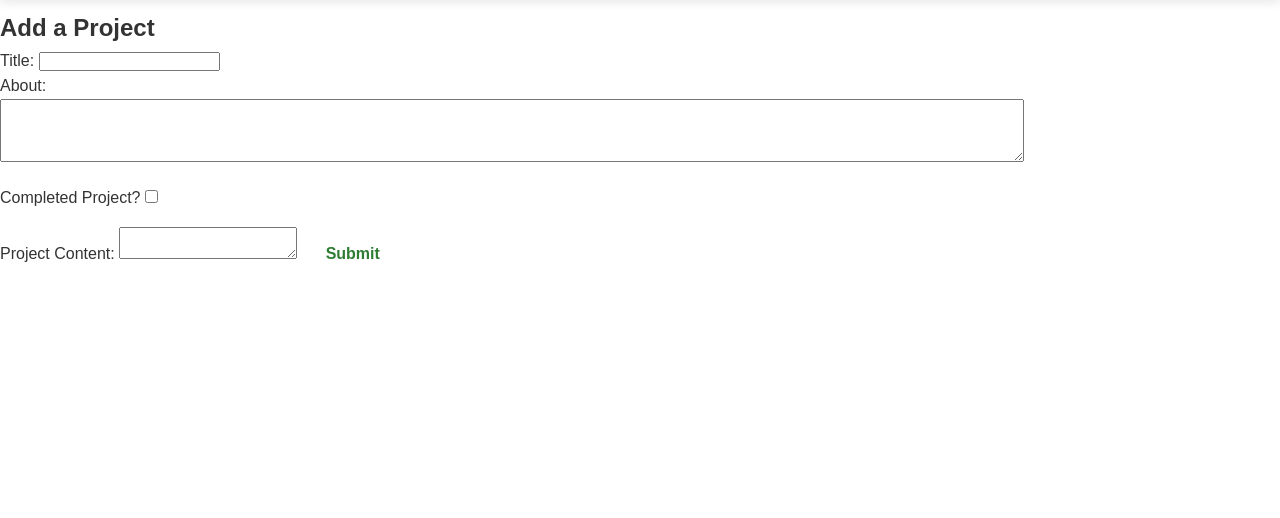
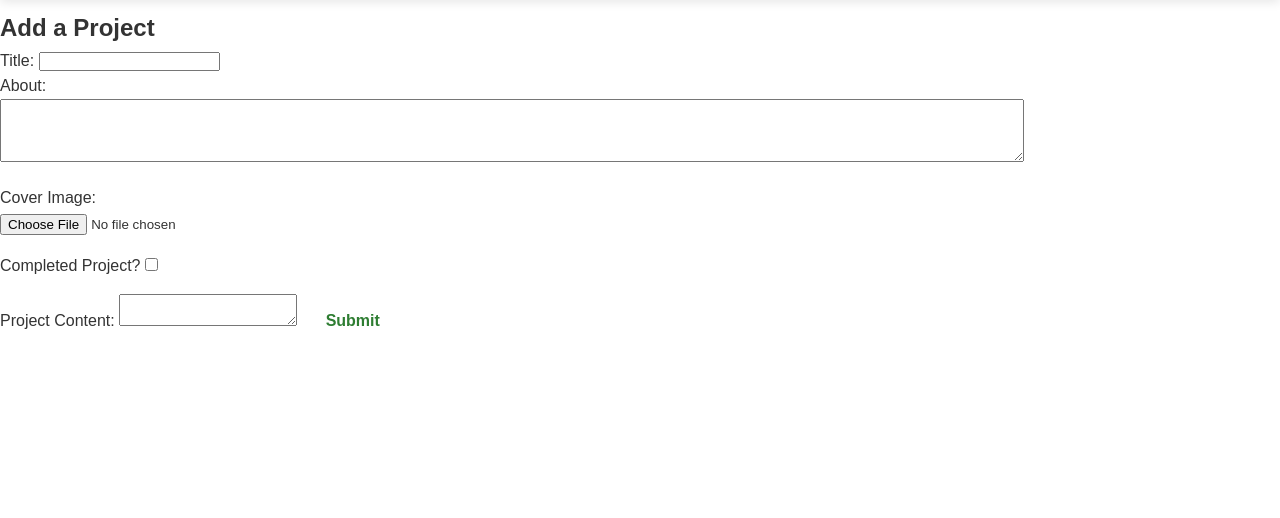
Before and after one commit to MrBobbbles/Bradwell-CLT, a Flask app: page /admin/admin/add_project in a window 1280 px wide. Shown: the part 92-610 px from the top of the page. Run offline with Flask 3, Linux system fonts and the light colour scheme; some libraries are stand-ins or nearby versions.

Commit message:
adding thing

```diff
--- a/app/routes/admin.py
+++ b/app/routes/admin.py
@@ -258,6 +258,7 @@ def edit_person(person_id):
 
 @admin.route('/admin/add_project', methods=['GET', 'POST'])
 def add_project():
+
     if request.method == 'POST':
         title = request.form.get('title')
         about = request.form.get('about')
--- a/app/templates/admin/add_project.html
+++ b/app/templates/admin/add_project.html
@@ -6,9 +6,15 @@
 <form action="{{ url_for('admin.add_project') }}" method="POST">
   <label>Title:</label>
   <input type="text" name="title" class="form-control" required>
+
   <div style="margin-bottom: 1rem;">
     <label for="about">About:</label><br>
     <textarea name="about" id="about" class="form-control about-form" rows="3" style="width: 100%; padding: 0.5rem;"></textarea>
+  </div>
+
+  <div style="margin-bottom: 1rem;">
+    <label for="image">Cover Image:</label><br>
+    <input type="file" name="image" id="image" class="form-control" />
   </div>
 
   <div style="margin-bottom: 1rem;">
```
